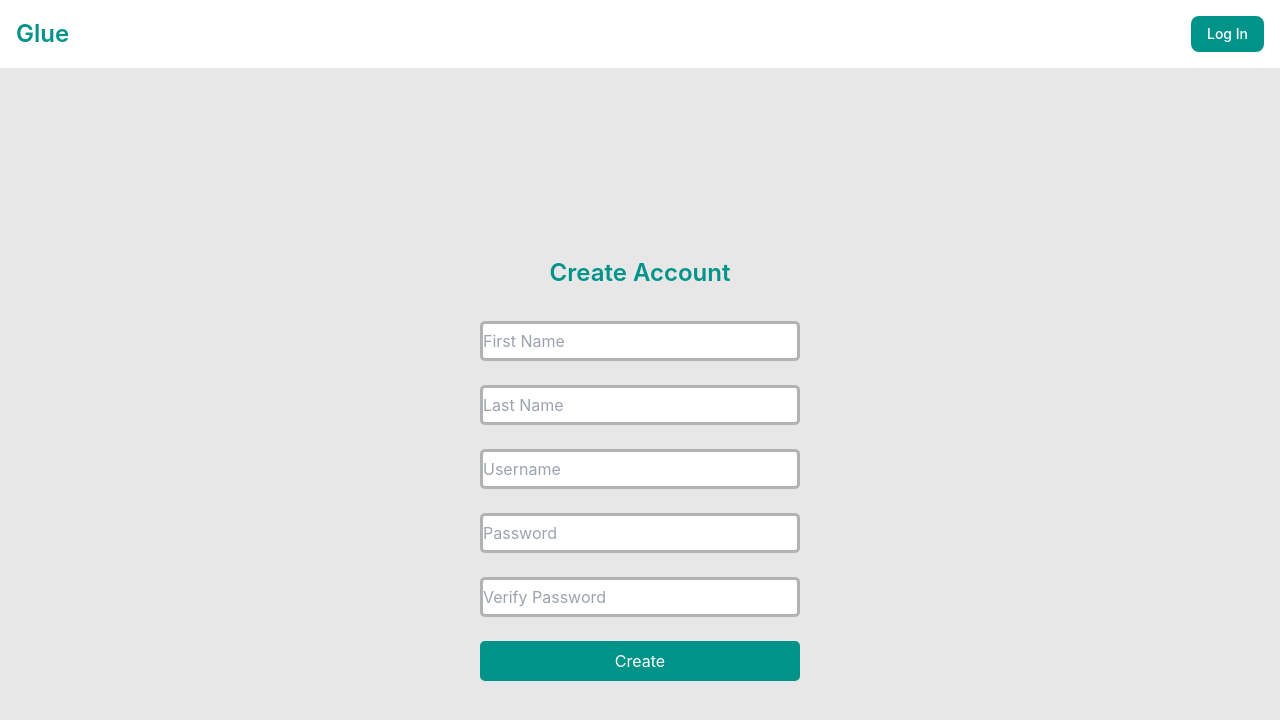
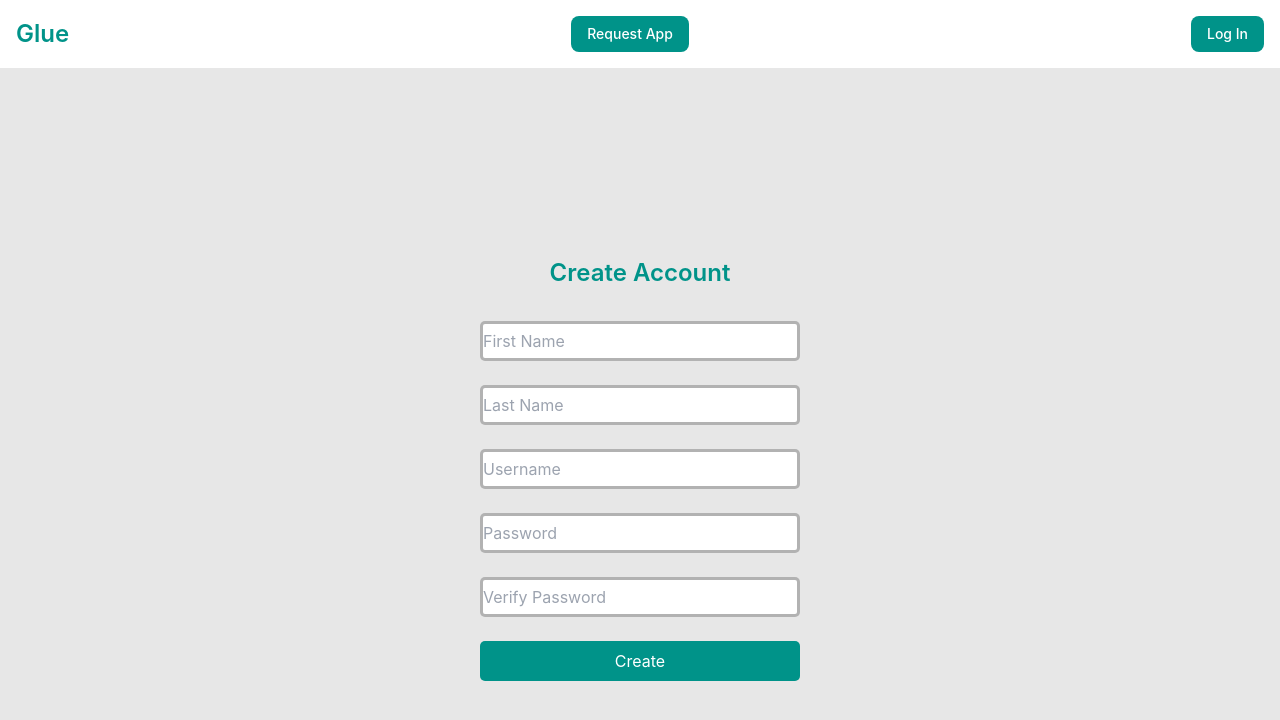
Before and after one commit to benjaminhaswell/glue, a React (Vite) app: page /register in a window 1280 px wide. Shown: the top 720 px of the page. Built offline with nearby package versions, Linux system fonts and the light colour scheme.

Commit message:
Skeleton of Request App

```diff
--- a/src/components/NavBar.jsx
+++ b/src/components/NavBar.jsx
@@ -49,10 +49,16 @@ function NavBar() {
             <span className="self-center text-2xl text-teal font-semibold whitespace-nowrap dark:text-white">Glue</span>
           </a>
 
+          {/* Request App button */}
+          <div className="flex md:order-2">
+            <a href="/requestApp" tabIndex="0" className="text-white bg-teal hover:bg-green focus:ring-4 focus:outline-none focus:ring-black font-medium rounded-lg text-sm px-4 py-2 text-center mr-3 md:mr-0">Request App</a>
+          </div>
+
           {/* Log in button */}
           <div className="flex md:order-2">
             <a href="/login" tabIndex="0" className="text-white bg-teal hover:bg-green focus:ring-4 focus:outline-none focus:ring-black font-medium rounded-lg text-sm px-4 py-2 text-center mr-3 md:mr-0">Log In</a>
           </div>
+
         </div>
       </nav>
     </>
```
Also changed, not shown: src/pages/RequestApp.jsx (added, +9 -0 lines), src/pages/RequestApp.css (added).
